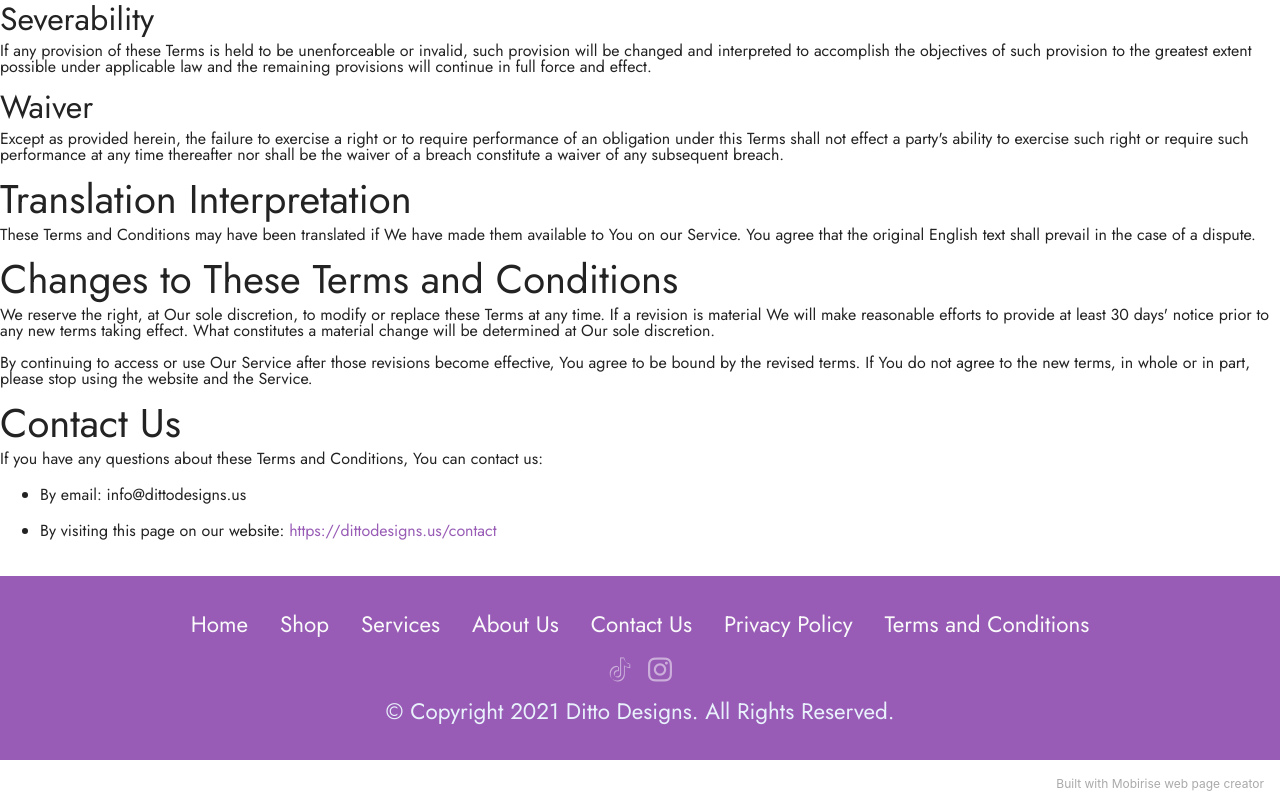
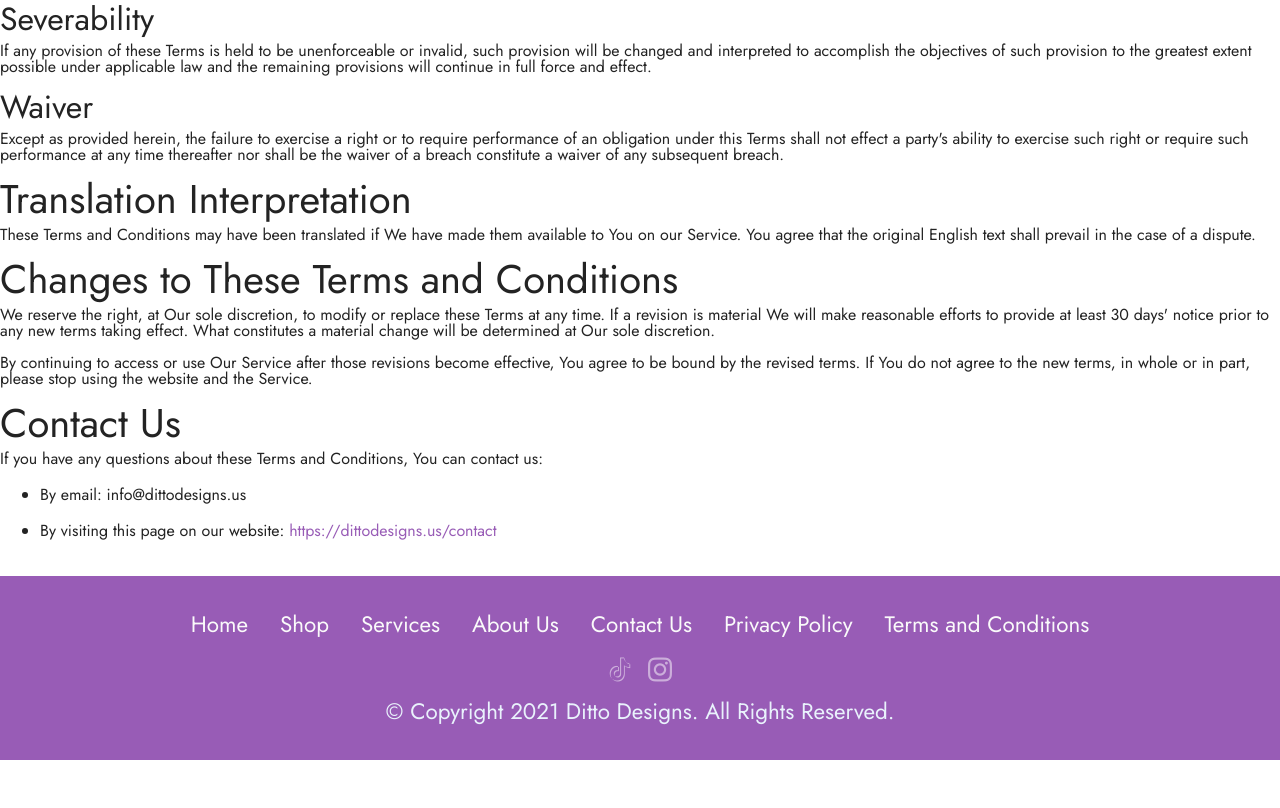
Before and after one commit to dittodesignsUS/dittodesigns, a plain HTML site: page terms-and-conditions.html in a window 1280 px wide. Shown: the part 2290-3098 px from the top of the page. After the commit the page ends 3050 px from the top, so only its background shows below. Drawn offline with Linux system fonts and the light colour scheme.

Commit message:
Update terms-and-conditions.html

```diff
--- a/terms-and-conditions.html
+++ b/terms-and-conditions.html
@@ -220,7 +220,7 @@ You agree that the original English text shall prevail in the case of a dispute.
             </div>
         </div>
     </div>
-</section><section style="background-color: #fff; font-family: -apple-system, BlinkMacSystemFont, 'Segoe UI', 'Roboto', 'Helvetica Neue', Arial, sans-serif; color:#aaa; font-size:12px; padding: 0; align-items: center; display: flex;"><a href="https://mobirise.site/s" style="flex: 1 1; height: 3rem; padding-left: 1rem;"></a><p style="flex: 0 0 auto; margin:0; padding-right:1rem;"><a href="https://mobirise.site/i" style="color:#aaa;">Built with Mobirise</a> web page creator</p></section><script src="assets/web/assets/jquery/jquery.min.js"></script>  <script src="assets/popper/popper.min.js"></script>  <script src="assets/tether/tether.min.js"></script>  <script src="assets/bootstrap/js/bootstrap.min.js"></script>  <script src="assets/web/assets/cookies-alert-plugin/cookies-alert-core.js"></script>  <script src="assets/web/assets/cookies-alert-plugin/cookies-alert-script.js"></script>  <script src="assets/smoothscroll/smooth-scroll.js"></script>  <script src="assets/dropdown/js/nav-dropdown.js"></script>  <script src="assets/dropdown/js/navbar-dropdown.js"></script>  <script src="assets/touchswipe/jquery.touch-swipe.min.js"></script>  <script src="assets/theme/js/script.js"></script>
+</section><section style="background-color: #fff; font-family: -apple-system, BlinkMacSystemFont, 'Segoe UI', 'Roboto', 'Helvetica Neue', Arial, sans-serif; color:#aaa; font-size:12px; padding: 0; align-items: center; display: flex;"><a href="https://mobirise.site/s" style="flex: 1 1; height: 0rem; padding-left: 1rem;"></a><p style="flex: 0 0 auto; margin:0; padding-right:1rem;"><a href="https://mobirise.site/i" style="color:#aaa;"></a></p></section><script src="assets/web/assets/jquery/jquery.min.js"></script>  <script src="assets/popper/popper.min.js"></script>  <script src="assets/tether/tether.min.js"></script>  <script src="assets/bootstrap/js/bootstrap.min.js"></script>  <script src="assets/web/assets/cookies-alert-plugin/cookies-alert-core.js"></script>  <script src="assets/web/assets/cookies-alert-plugin/cookies-alert-script.js"></script>  <script src="assets/smoothscroll/smooth-scroll.js"></script>  <script src="assets/dropdown/js/nav-dropdown.js"></script>  <script src="assets/dropdown/js/navbar-dropdown.js"></script>  <script src="assets/touchswipe/jquery.touch-swipe.min.js"></script>  <script src="assets/theme/js/script.js"></script>
 
 
 <div id="cookie-dialog" style="display: none;"><div id="cookiesdirective"><div style="position: fixed; top: 0; right: 0; bottom: 0; left: 0; background-color: rgb(0, 0, 0); opacity: 0.6900000000000001; z-index: 9999;"></div><div style="position: fixed; top: 0; right: 0; bottom: 0; left: 0; display: flex; align-items: center; z-index: 10000"><div class="cookie-wrapper" style="position: relative; width: 100%; max-width: 500px; margin-right: auto; margin-left: auto; padding: 1rem; text-align: center; border-radius: .3rem; box-shadow: 0 10px 40px 0 rgba(0,0,0,0.2); color:#424a4d; background:rgba(234, 239, 241, 0.99);"><div class="mbr-text"><p class="display-7">We use cookies to give you the best experience. Read our <a style='color: #424a4d; text-decoration: underline;' href='privacy-policy.html'>cookie policy</a>.</p></div><div class="mbr-section-btn"><a style="margin:0;;" class="btn btn-sm btn-primary display-7" id="impliedsubmit">Agree</a></div></div></div></div></div>
```
